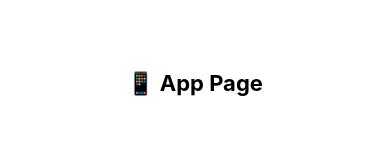
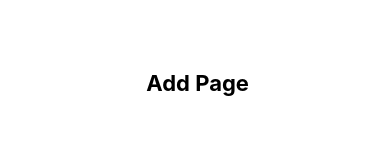
Before and after one commit to MSma1l/Mobile-plication1, a React Native app in the folder Outfitly/: screen /App in a window 390 px wide. Shown: the part 347-507 px from the top of the page. Built offline with nearby package versions, Linux system fonts and the light colour scheme.

Commit message:
Adaugare de pagini si modificari

```diff
--- a/Outfitly/SreenPage/AppScreen.tsx
+++ b/Outfitly/SreenPage/AppScreen.tsx
@@ -5,7 +5,7 @@
 export default function AppScreen() {
   return (
     <View style={styles.container}>
-      <Text style={styles.text}>📱 App Page</Text>
+      <Text style={styles.text}> Add Page</Text>
     </View>
   );
 }
--- a/Outfitly/SreenPage/HomeScreen.tsx
+++ b/Outfitly/SreenPage/HomeScreen.tsx
@@ -6,6 +6,7 @@
   return (
     <View style={styles.container}>
       <Text style={styles.text}>🏠 Home Page</Text>
+      <Text style={styles.text}>Hello Word </Text>
     </View>
   );
 }
```
Also changed, not shown: Outfitly/SreenPage/LogIn.tsx (added), Outfitly/SreenPage/SingUp.tsx (added), Outfitly/assets/icon.png.
